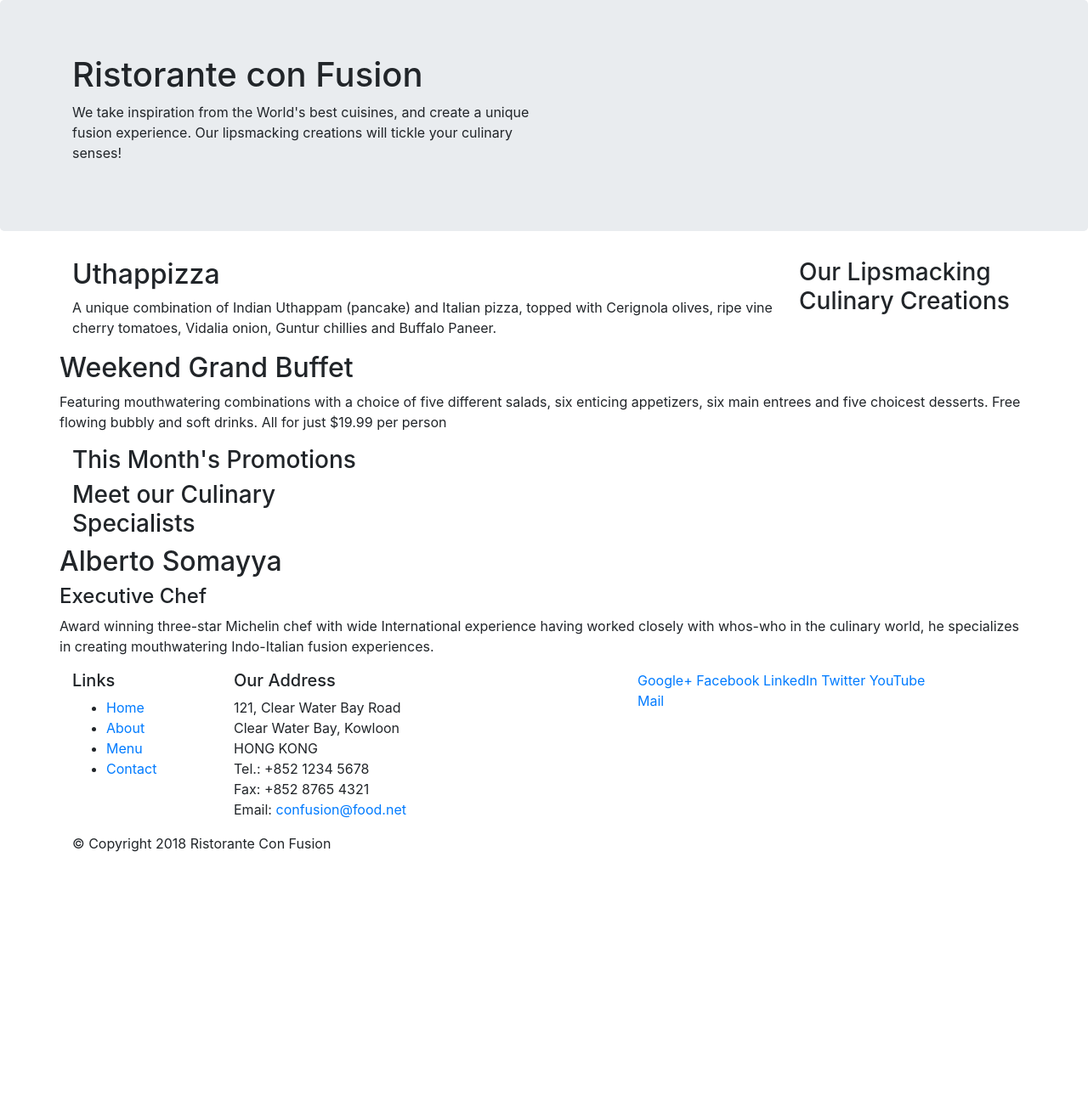
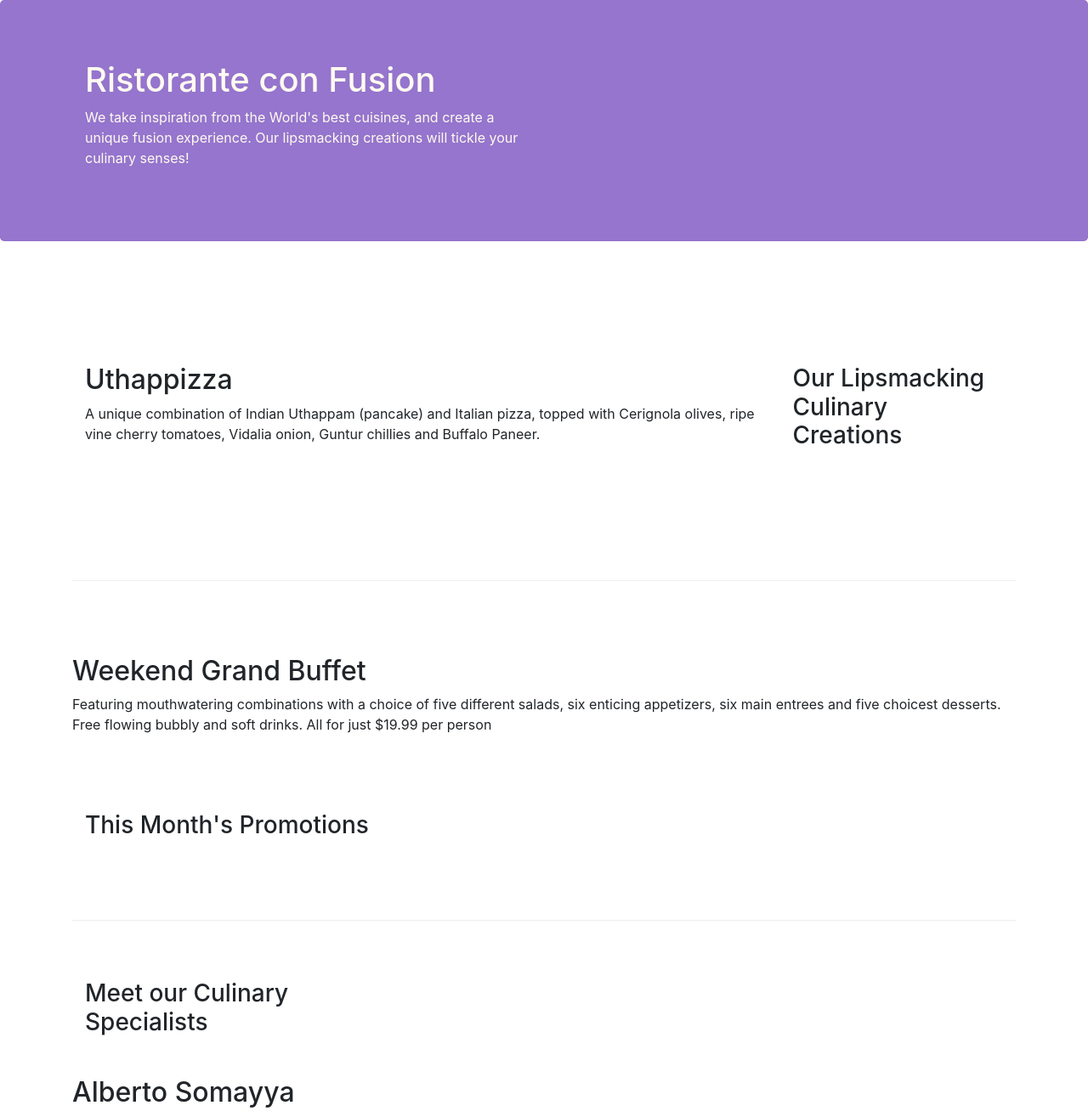
Before and after one commit to Ojage/MebDevianToDoList, a website: page index.html in a window 1280 px wide. Shown: the top 1308 px of the page at 85% size. Before the commit the page ends 1021 px from the top, so only its background shows below. Drawn offline with nearby package versions, Linux system fonts and the light colour scheme.

Commit message:
Bootstrap Grid Part 2

```diff
--- /dev/null
+++ b/css Folder/styles.css
@@ -0,0 +1,29 @@
+.row-header {
+    margin: 0px auto;
+    padding: 0px auto;
+
+}
+.row-content{
+    margin: 0px auto;
+    padding: 50px 0px 50px 0px;
+    border-bottom: 1px ridge;
+    min-height: 400px;
+}
+
+.footer{
+    background-color: #D1C4E9;
+    margin: 0px auto;
+    padding: 20px 0px 20px 0px;
+}
+.jumbotron{
+    padding: 70px 30px 70px 30px;
+    margin: 0px auto;
+    background: #9575CD;
+    color: floralwhite;
+}
+
+.address {
+    font-size: 80%;
+    margin: 0px;
+    color: #0f0f0f;
+}
--- a/index.html
+++ b/index.html
@@ -9,7 +9,7 @@
 
 <!-- Bootstrap CSS -->
 <link rel="stylesheet" href="node_modules/bootstrap/dist/css/bootstrap.min.css">
-
+<link rel="stylesheet" href="css Folder/styles.css">
     <title>Ristorante Con Fusion</title>
 </head>
 
@@ -17,7 +17,7 @@
 
     <header class="jumbotron">
         <div class="container">
-            <div class="row">
+            <div class="row row-header">
                 <div class="col-12 col-sm-6">
                     <h1>Ristorante con Fusion</h1>
                     <p>We take inspiration from the World's best cuisines, and create a unique fusion experience. Our lipsmacking creations will tickle your culinary senses!</p>
@@ -29,7 +29,7 @@
     </header>
 
     <div class="container">
-        <div class="row">
+        <div class="row row-content align-items-center">
             <div class="col-12 col-sm-4 order-sm-last col-md-3">
                 <h3>Our Lipsmacking Culinary Creations</h3>
             </div>
@@ -40,7 +40,7 @@
         </div>
 
 
-        <div class="row">
+        <div class="row row-content align-items-center">
             <div class="col-12 col-sm-4 order-sm-last col-md">
                 <h3>This Month's Promotions</h3>
             </div>
@@ -50,7 +50,7 @@
             </div>
         </div>
 
-        <div class="row">
+        <div class="row row-content align-items-center" >
             <div class="col-12 col-sm-4 order-sm-first col-md-3">
                 <h3>Meet our Culinary Specialists</h3>
             </div>
@@ -62,19 +62,19 @@
         </div>
     </div>
 
-    <footer>
+    <footer class="footer">
         <div class="container">
-            <div class="row">
+            <div class="row ">
                 <div class="col-4 col-sm-2">
                     <h5>Links</h5>
-                    <ul>
+                    <ul class="list-unstyled">
                         <li><a href="#">Home</a></li>
                         <li><a href="#">About</a></li>
                         <li><a href="#">Menu</a></li>
                         <li><a href="#">Contact</a></li>
                     </ul>
                 </div>
-                <div class="col-7 col-sm-5">
+                <div class="col-6 col-sm-5">
                     <h5>Our Address</h5>
                     <address>
 		              121, Clear Water Bay Road<br>
@@ -85,8 +85,8 @@
 		              Email: <a href="mailto:confusion@food.net">confusion@food.net</a>
 		           </address>
                 </div>
-                <div class="col-12 col-sm-4">
-                    <div>
+                <div class="col-12 col-sm-4 align-self-center">
+                    <div class="text-center">
                         <a href="http://google.com/+">Google+</a>
                         <a href="http://www.facebook.com/profile.php?id=">Facebook</a>
                         <a href="http://www.linkedin.com/in/">LinkedIn</a>
@@ -96,7 +96,7 @@
                     </div>
                 </div>
            </div>
-           <div class="row">
+           <div class="row justify-content-center">
                 <div class="col-auto">
                     <p>© Copyright 2018 Ristorante Con Fusion</p>
                 </div>
```
